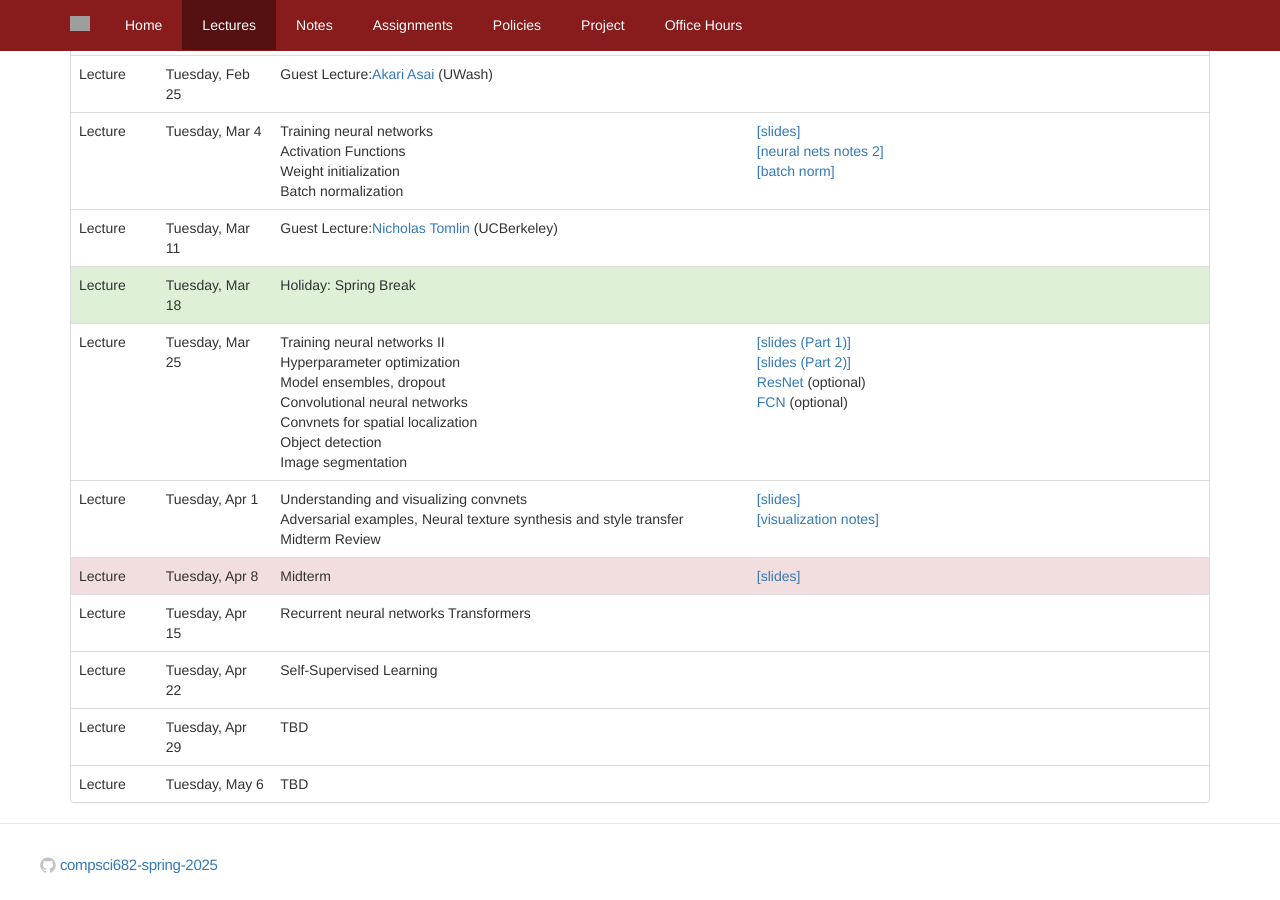
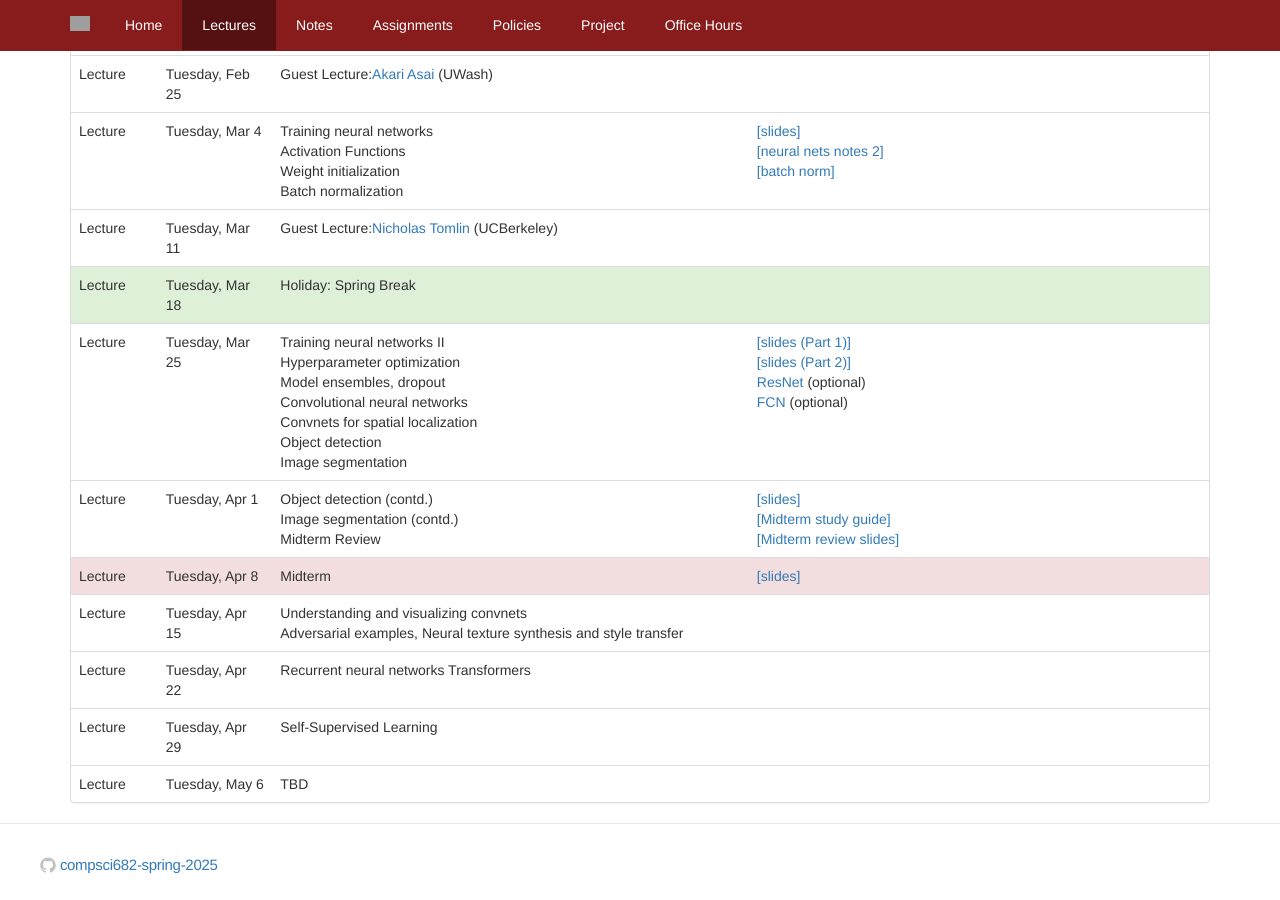
Before and after one commit to compsci682-spring2025/compsci682-spring2025.github.io, a Jekyll site: the page built from lectures.html, in a window 1280 px wide and 900 px high, scrolled down 789 px. Built offline with Jekyll 4.4.1, drawn with Linux system fonts in a browser that asks for light colours; grey boxes are pictures that could not be loaded.

Commit message:
updated slides

```diff
--- a/lectures.html
+++ b/lectures.html
@@ -267,14 +267,15 @@
     <td>Lecture</td> <!-- Lecture 7 -->
     <td>{{ cur | date: "%A, %b %-d"}}</td>
     <td>
-        Understanding and visualizing convnets<br>
-        Adversarial examples, Neural texture synthesis and style transfer<br>
+        Object detection (contd.)<br>
+        Image segmentation (contd.)<br>
         Midterm Review
     </td>
     <td>
       {% if release_day >= cur %}
-      <a href="{{site.baseurl}}/docs/lecture7fall2025.pdf">[slides]</a><br>
-      <a href="{{site.baseurl}}/notes/understanding-cnn/">[visualization notes]</a><br>
+      <a href="{{site.baseurl}}/docs/lecture10.pdf">[slides]</a><br>
+      <a href="{{site.baseurl}}/docs/midterm_study_guide.pdf">[Midterm study guide]</a><br>
+      <a href="{{site.baseurl}}/docs/midterm_review_slides.pdf">[Midterm review slides]</a><br>
       {% endif %}
     </td>
   </tr>
@@ -329,7 +331,7 @@
     <td>Lecture</td> <!-- Lecture 12 -->
     <td>{{ cur | date: "%A, %b %-d"}}</td>
     <td>
-      TBD
+      Self-Supervised Learning
     </td>
     <td>
       {% if release_day >= cur %}
```
Also changed, not shown: other parts of lectures.html (+5 -4 lines), 4 other files.
